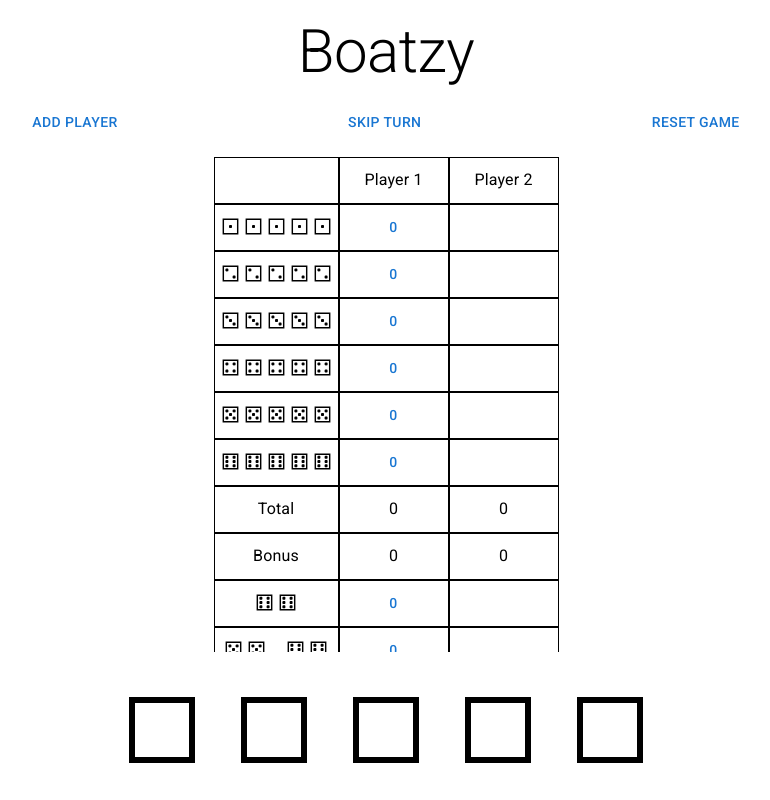
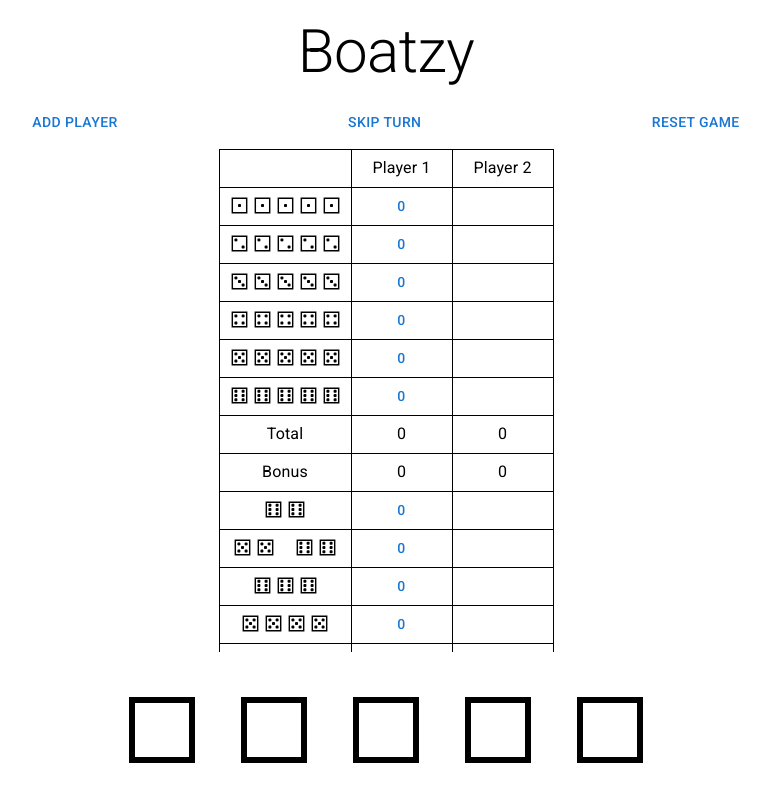
Before and after one commit to tuukkaviitanen/boatzy, a React (Vite) app in the folder client/: page / in a window 1280 px wide. Shown: the whole page, without its empty margins (254-1024 px from the left). Built offline with nearby package versions, Linux system fonts and the light colour scheme.

Commit message:
Added animations for columns
Also made animations faster

```diff
--- a/client/src/App.jsx
+++ b/client/src/App.jsx
@@ -29,7 +29,7 @@ const App = () => {
         <Buttons key="buttons" />
         <Board key="board" />
         {!gameEnded && <Dices key="dices" />}
-        {gameEnded && <Fireworks key="fireworks" autorun={{ speed: 2 }} />}
+        {gameEnded && <Fireworks key="fireworks" autorun={{ speed: 1 }} />}
       </AnimatePresence>
     </Container>
   );
--- a/client/src/components/Board.jsx
+++ b/client/src/components/Board.jsx
@@ -20,10 +20,19 @@ const styles = {
   innerContainer: {
     overflow: 'auto',
     scrollbarWidth: 'thin',
-    py: 1,
   },
   table: {
     borderSpacing: '0',
+    border: '1px solid black',
+    borderCollapse: 'collapse',
+  },
+  cellButton: {
+    p: 0,
+    width: '100%',
+    height: '100%',
+  },
+  rowHeaderText: {
+    px: 1,
   },
 };
 
@@ -64,6 +73,7 @@ function Board() {
         initial={{ opacity: 0 }}
         animate={{ opacity: 1 }}
         exit={{ opacity: 0 }}
+        sx={styles.cellButton}
         onClick={() => onCellClicked(userIndex, rowIndex, value)}
       >
         {value}
@@ -110,7 +120,7 @@ function Board() {
               return (
                 <tr key={row.name}>
                   <Cell>
-                    <Typography>
+                    <Typography sx={styles.rowHeaderText}>
                       <TextWithInlineDice>{row.title}</TextWithInlineDice>
                     </Typography>
                   </Cell>
--- a/client/src/components/Buttons.jsx
+++ b/client/src/components/Buttons.jsx
@@ -25,6 +25,7 @@ const Buttons = () => {
               initial={{ opacity: 0 }}
               animate={{ opacity: 1 }}
               exit={{ opacity: 0 }}
+              transition={{ duration: 0.1 }}
               key="add"
               component={motion.button}
               onClick={() => createUser(`Player ${users.length + 1}`)}
@@ -35,6 +36,7 @@ const Buttons = () => {
               initial={{ opacity: 0 }}
               animate={{ opacity: 1 }}
               exit={{ opacity: 0 }}
+              transition={{ duration: 0.1 }}
               key="skip"
               component={motion.button}
               onClick={() => nextTurn()}
--- a/client/src/components/Cell.jsx
+++ b/client/src/components/Cell.jsx
@@ -1,18 +1,27 @@
 import { Box } from '@mui/material';
+import { motion } from 'framer-motion';
 
 const styles = {
   cell: {
-    border: '1px solid black',
-    p: 0.5,
     minWidth: { xs: 70, sm: 100 },
     textAlign: 'center',
+    p: 0,
     height: 37,
+    border: '1px solid black',
   },
 };
 
 function Cell(params) {
   return (
-    <Box component="td" sx={styles.cell}>
+    <Box
+      component={motion.td}
+      initial={{ opacity: 0, border: '1px solid transparent' }}
+      animate={{ opacity: 1, border: '1px solid black' }}
+      exit={{ opacity: 0, border: '1px solid transparent' }}
+      transition={{ duration: 0.1 }}
+      layout
+      sx={styles.cell}
+    >
       {params.children}
     </Box>
   );
--- a/client/src/components/Dices.jsx
+++ b/client/src/components/Dices.jsx
@@ -23,6 +23,7 @@ const Dices = () => {
       initial={{ opacity: 0, y: 100 }}
       animate={{ opacity: 1, y: 0 }}
       exit={{ opacity: 0, y: 100 }}
+      transition={{ duration: 0.1 }}
     >
       {dices.map((_, index) => (
         <DiceButton key={index} index={index} />
```
